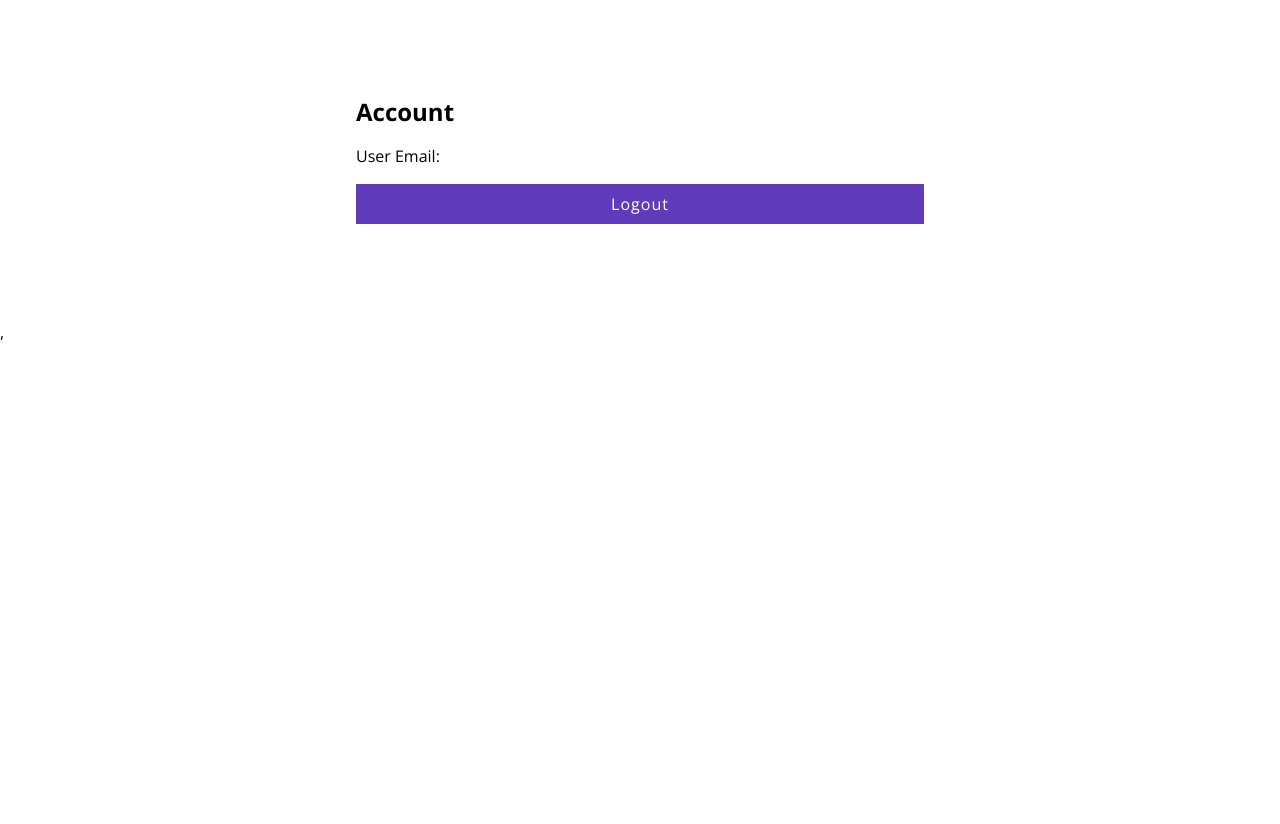
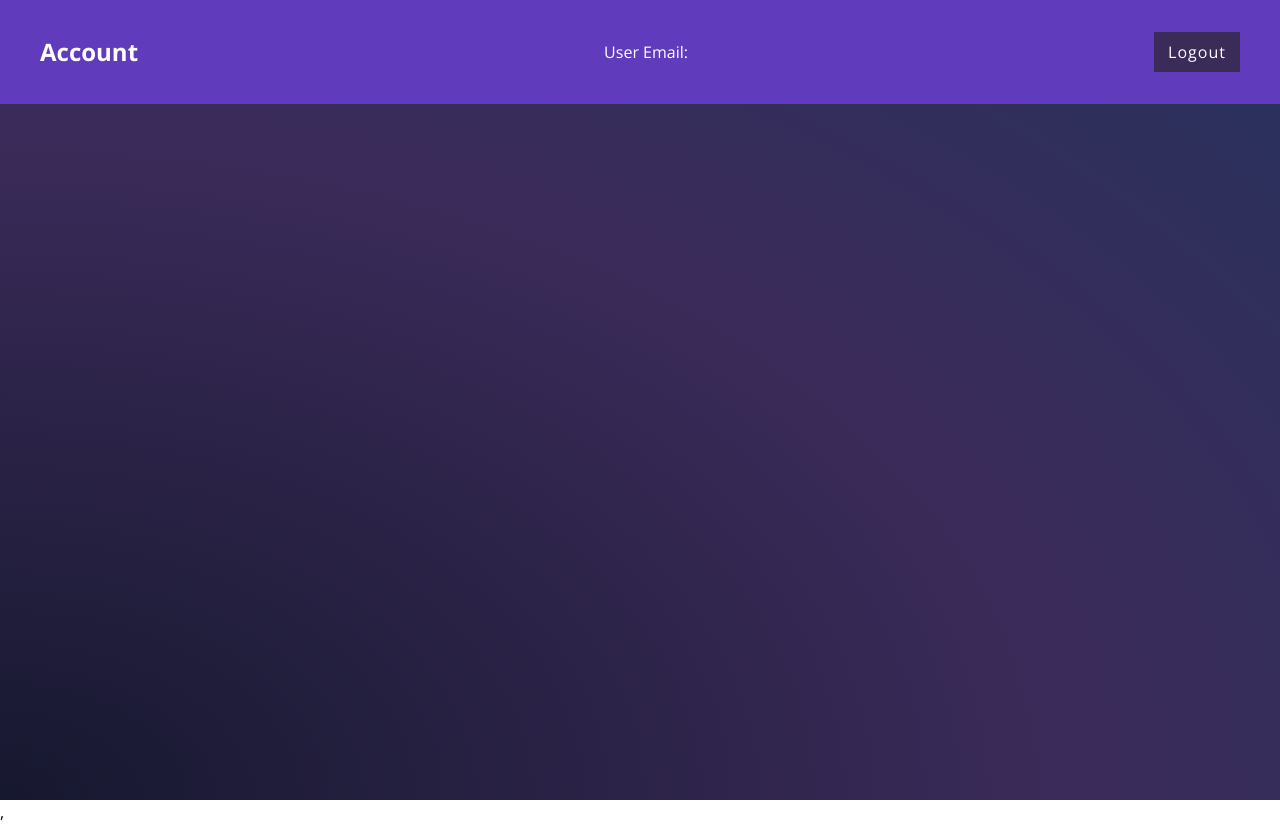
Before and after one commit to xMayble/yugo, a React (Vite) app in the folder client/: page /account in a window 1280 px wide. Before the commit the page ends 800 px from the top, so only its background shows below. Built offline with nearby package versions, Linux system fonts and the light colour scheme; no server answers.

Commit message:
account page

```diff
--- a/client/src/App.css
+++ b/client/src/App.css
@@ -88,3 +88,32 @@ button {
 
 
 }
+.hero {
+  width: 100%;
+  min-height: 100vh;
+  background: radial-gradient(
+    ellipse at left bottom,
+    rgba(22, 24, 47, 1) 0%,
+    rgba(38, 20, 72, 0.9) 59%,
+    rgba(17, 27, 75, 0.9) 100%
+  );
+}
+
+.hero nav {
+  background: #603bbb;
+  width: 100%;
+  padding: 20px 40px;
+  display: flex;
+  align-items: center;
+  justify-content: space-between;
+}
+
+.hero nav h2 {
+  color: #fff;
+}
+
+.hero nav button {
+  width: 86px;
+  padding: 8px 0;
+  background: #3a2b58;
+}
--- a/client/src/elements/Account.jsx
+++ b/client/src/elements/Account.jsx
@@ -17,14 +17,16 @@ const Account = () => {
   };
 
   return (
-    <div className='max-w-[600px] mx-auto my-16 p-4'>
-      <h1 className='text-2xl font-bold py-4'>Account</h1>
-      <p>User Email: {user && user.email}</p>
+    <section className='hero'>
+      <nav>
+      <h1 className='text-2xl font-bold py-4 text-white'>Account</h1>
+      <p className='text-white'>User Email: {user && user.email}</p>
 
-      <button onClick={handleLogout} className='border px-6 py-2 my-4'>
+      <button onClick={handleLogout} >
         Logout
       </button>
-    </div>
+      </nav>
+    </section>
   );
 };
 
```
